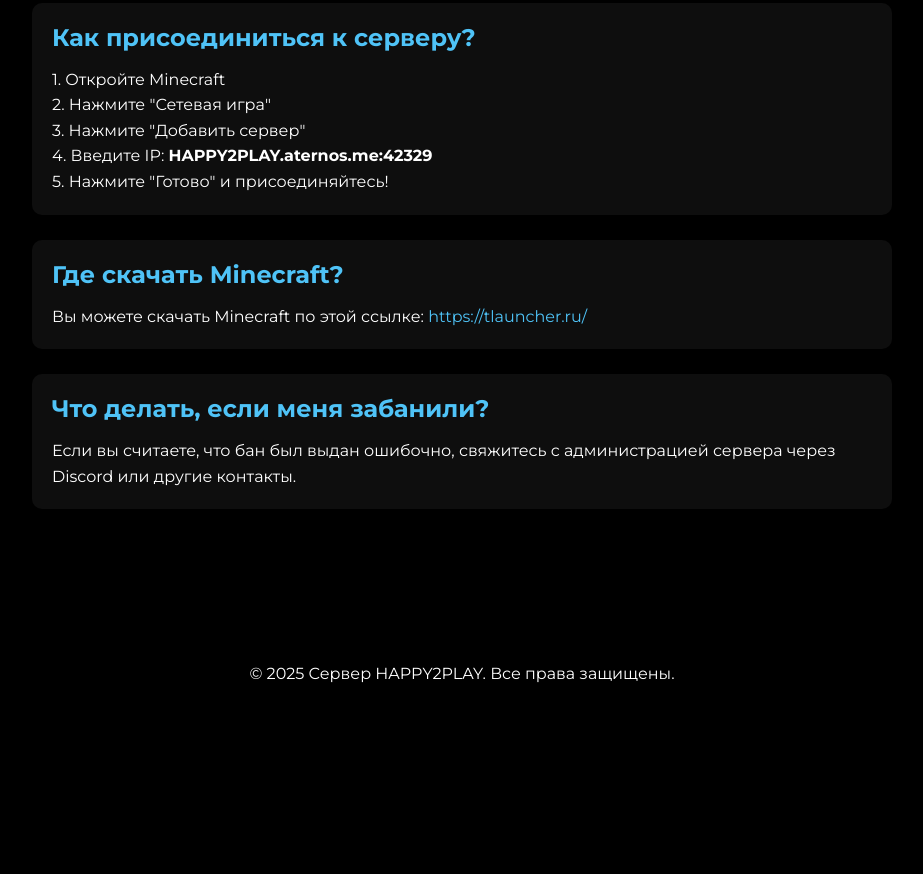
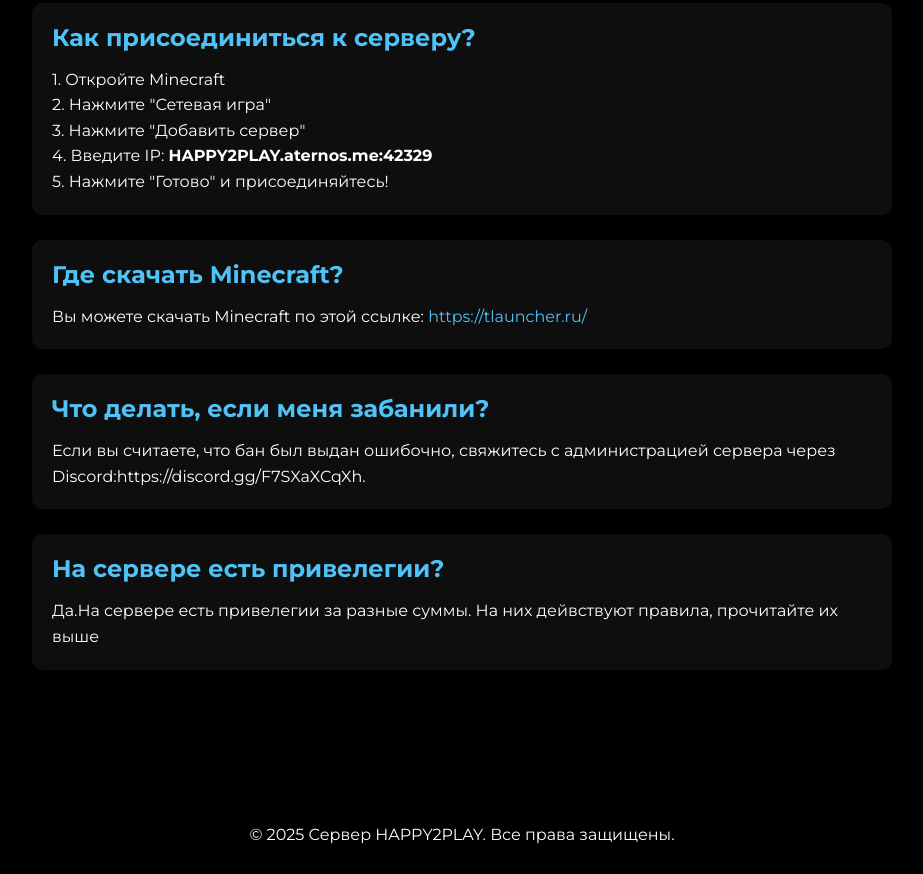
Before and after one commit to Dreamclip/HAPPY2PLAY, a plain HTML site: page index.html in a window 1280 px wide. Shown: the part 2703-3577 px from the top of the page, without its empty margins (178-1101 px from the left). Before the commit the page ends 3416 px from the top, so only its background shows below. Drawn offline with Linux system fonts and the light colour scheme.

Commit message:
Update index.html

```diff
--- a/index.html
+++ b/index.html
@@ -365,7 +365,11 @@
 
         <div class="faq-item">
             <h3>Что делать, если меня забанили?</h3>
-            <p>Если вы считаете, что бан был выдан ошибочно, свяжитесь с администрацией сервера через Discord или другие контакты.</p>
+            <p>Если вы считаете, что бан был выдан ошибочно, свяжитесь с администрацией сервера через Discord:https://discord.gg/F7SXaXCqXh.</p>
+        </div>
+        <div class="faq-item">
+            <h3>На сервере есть привелегии?</h3>
+            <p>Да.На сервере есть привелегии за разные суммы. На них дейвствуют правила, прочитайте их выше</p>
         </div>
     </div>
 
```
